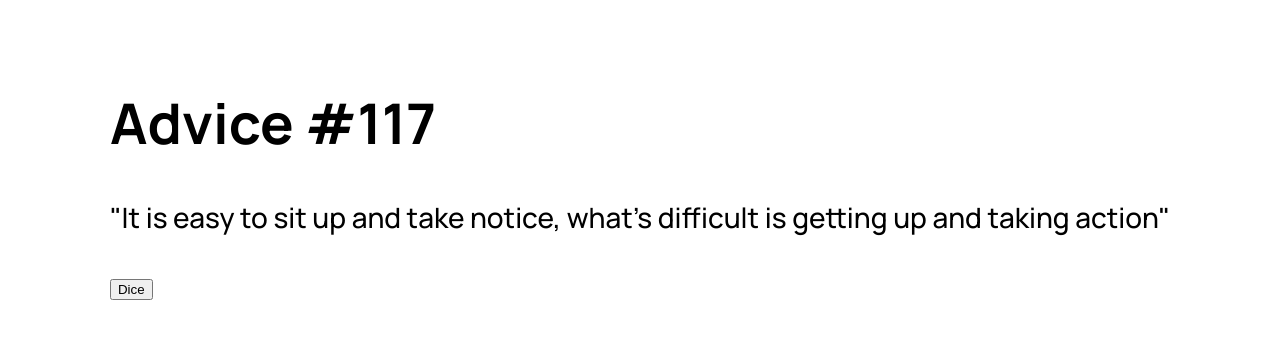
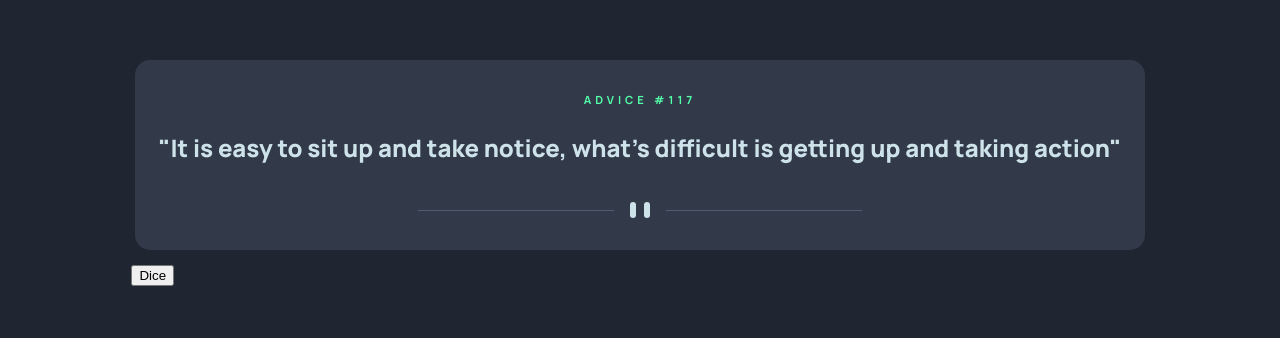
Before and after one commit to HectorAgValenzuela/advice-generator-app, a Vue app: page / in a window 1280 px wide. Shown: the part 242-580 px from the top of the page. Built offline with nearby package versions, Linux system fonts and the light colour scheme.

Commit message:
advice css rules and svg image

```diff
--- a/src/App.vue
+++ b/src/App.vue
@@ -11,9 +11,16 @@
       <p class="advice__content">"It is easy to sit up and take notice, what's
         difficult is getting up and taking action"</p>
 
-      <div class="divider"></div>
+        <picture class="product__image-section">
+        <source
+        srcset="./assets/images/pattern-divider-desktop.svg"
+        media="(min-width: 600px)">
 
-      <button>Dice</button>
+        <img src="./assets/images/pattern-divider-mobile.svg" alt="Image that devides the quote andd the button to generate another quote">
+      </picture>
+
+
     </div>
+    <button>Dice</button>
   </main>
 </template>
--- a/src/assets/main.css
+++ b/src/assets/main.css
@@ -24,9 +24,34 @@ body {
   font-family: var(--font-family);
   font-weight: var(--fw-regular);
   font-size: 28px;
+  background-color: var(--color-neutral-900);
+  color: var(--color-primary-300);
 
   display: grid;
   min-height: 100vh;
   place-content: center;
   margin: 1rem;
 }
+
+/* advice elements */
+
+.advice {
+  background-color: var(--color-neutral-600);
+
+  text-align: center;
+  padding: 1.5rem;
+  margin: 0 0.2rem;
+  border-radius: 15px;
+}
+
+.advice__title {
+  color: var(--color-primary-400);
+  font-size: 0.7rem;
+  text-transform: uppercase;
+  letter-spacing: 4px;
+}
+
+.advice__content {
+  font-weight: var(--fw-black);
+  font-size: var(--fs-600);
+}
```
